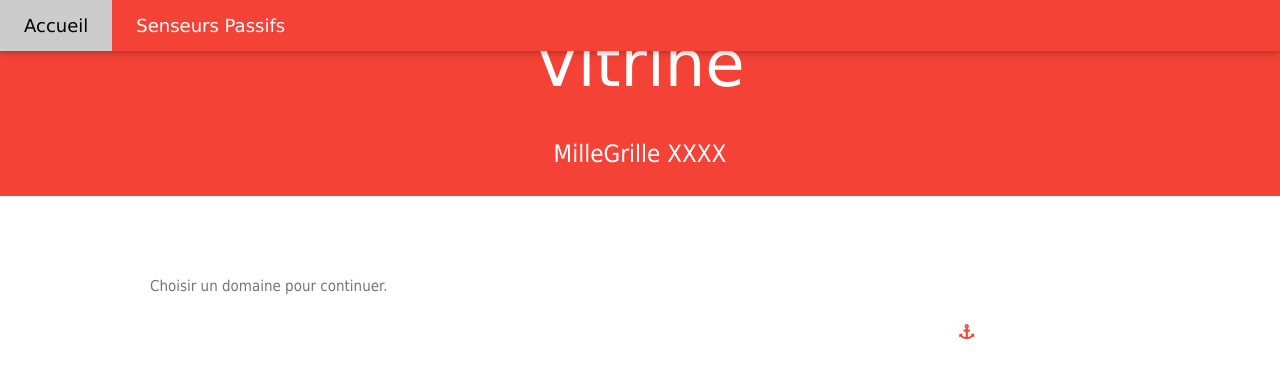
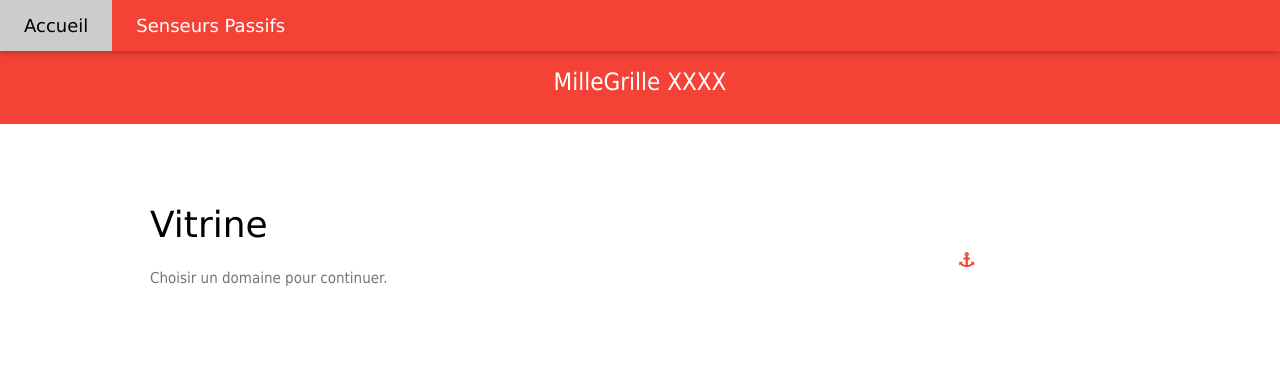
Before and after one commit to dugrema/millegrilles.vitrine, a React (Create React App) app in the folder front-end/: page / in a window 1280 px wide. Shown: the top 378 px of the page. Built offline with nearby package versions, Linux system fonts and the light colour scheme.

Commit message:
Fix layout header.

```diff
--- a/front-end/src/App.css
+++ b/front-end/src/App.css
@@ -2,8 +2,8 @@ body,h1,h2,h3,h4,h5,h6 {font-family: "Tahoma", sans-serif}
 .w3-bar,h1,button {font-family: "Verdana", sans-serif}
 .fa-anchor,.fa-coffee {font-size:200px}
 
-HEADER {
-  padding:128px 16px;
+.App-header {
+  padding-top:40px;
 }
 
 .App-link {
--- a/front-end/src/App.js
+++ b/front-end/src/App.js
@@ -31,8 +31,7 @@ class App extends React.Component {
 
   header() {
     return (
-      <header className="w3-container w3-red w3-center">
-        <h1 className="w3-margin w3-jumbo">Vitrine</h1>
+      <header className="App-header w3-container w3-red w3-center">
         <p className="w3-xlarge">MilleGrille XXXX</p>
       </header>
     );
@@ -43,6 +42,7 @@ class App extends React.Component {
       <div class="w3-row-padding w3-padding-64 w3-container">
         <div class="w3-content">
           <div class="w3-twothird">
+            <h1>Vitrine</h1>
             <p class="w3-text-grey">Choisir un domaine pour continuer.</p>
           </div>
 
@@ -104,8 +104,10 @@ class ToggleMenu extends PureComponent {
     if(this.state.show) {
       mobileMenu = (
         <div id="navDemo" class="w3-bar-block w3-white w3-hide w3-hide-large w3-hide-medium w3-large w3-show">
-          <button className="w3-bar-item w3-button w3-padding-large" onClick={this.afficherAccueil} value="">Accueil</button>
-          <button className="w3-bar-item w3-button w3-padding-large" onClick={this.changerDomaine} value="SenseursPassifs">Senseurs Passifs</button>
+          <button className="w3-bar-item w3-button w3-padding-large"
+            onClick={this.afficherAccueil} value="">Accueil</button>
+          <button className="w3-bar-item w3-button w3-padding-large"
+            onClick={this.changerDomaine} value="SenseursPassifs">Senseurs Passifs</button>
         </div>
       );
     } else {
@@ -121,8 +123,13 @@ class ToggleMenu extends PureComponent {
             title="Toggle Navigation Menu">
               <i class="fa fa-bars"></i>
           </button>
-          <button className="w3-bar-item w3-button w3-padding-large w3-white" onClick={this.afficherAccueil} value="">Accueil</button>
-          <button className="w3-bar-item w3-button w3-hide-small w3-padding-large w3-hover-white" onClick={this.changerDomaine} value="SenseursPassifs">Senseurs Passifs</button>
+          <button
+            className="w3-bar-item w3-button w3-padding-large w3-white"
+            onClick={this.afficherAccueil} value="">Accueil</button>
+          <button
+            className="w3-bar-item w3-button w3-hide-small w3-padding-large w3-hover-white"
+            onClick={this.changerDomaine}
+            value="SenseursPassifs">Senseurs Passifs</button>
         </div>
 
         {mobileMenu}
```
